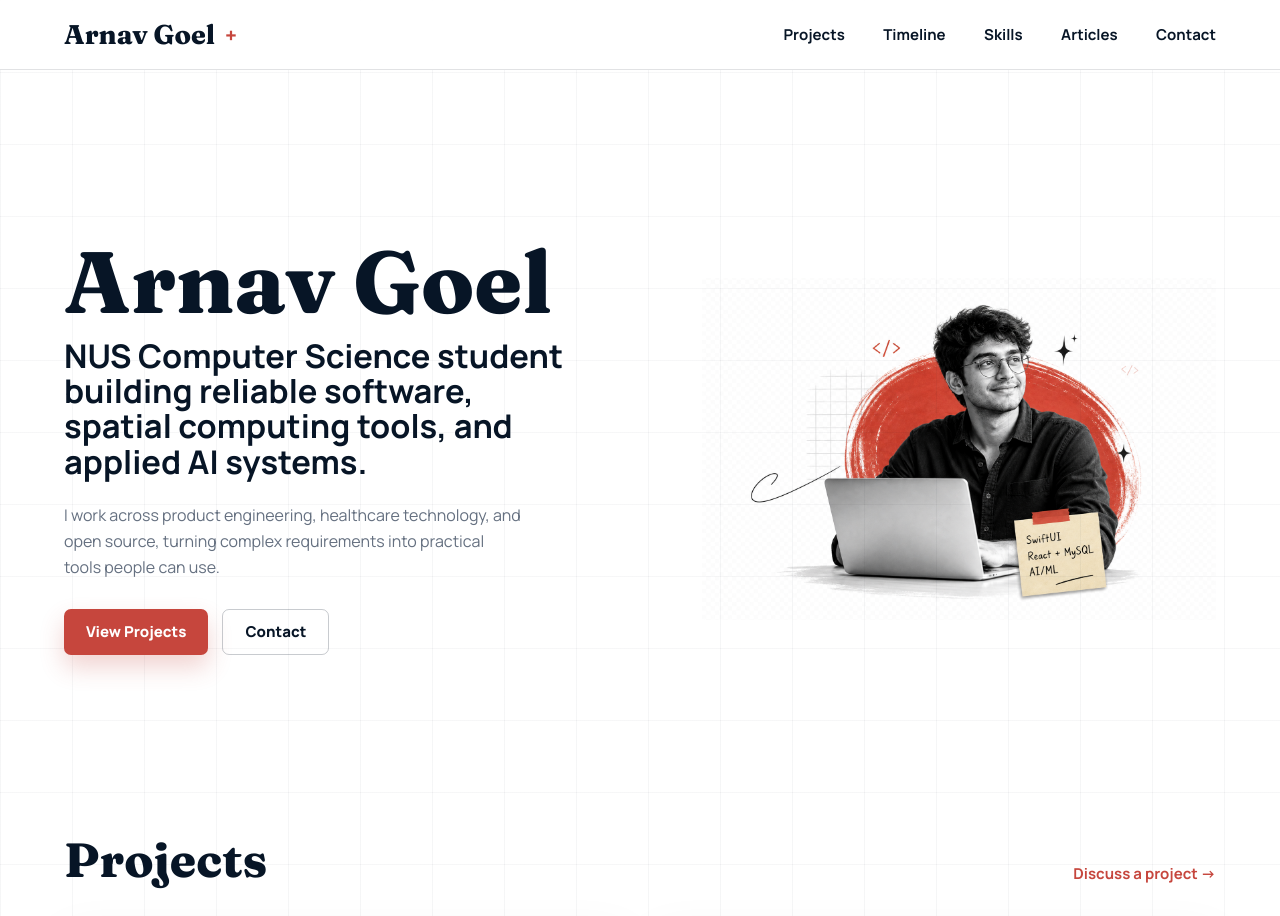
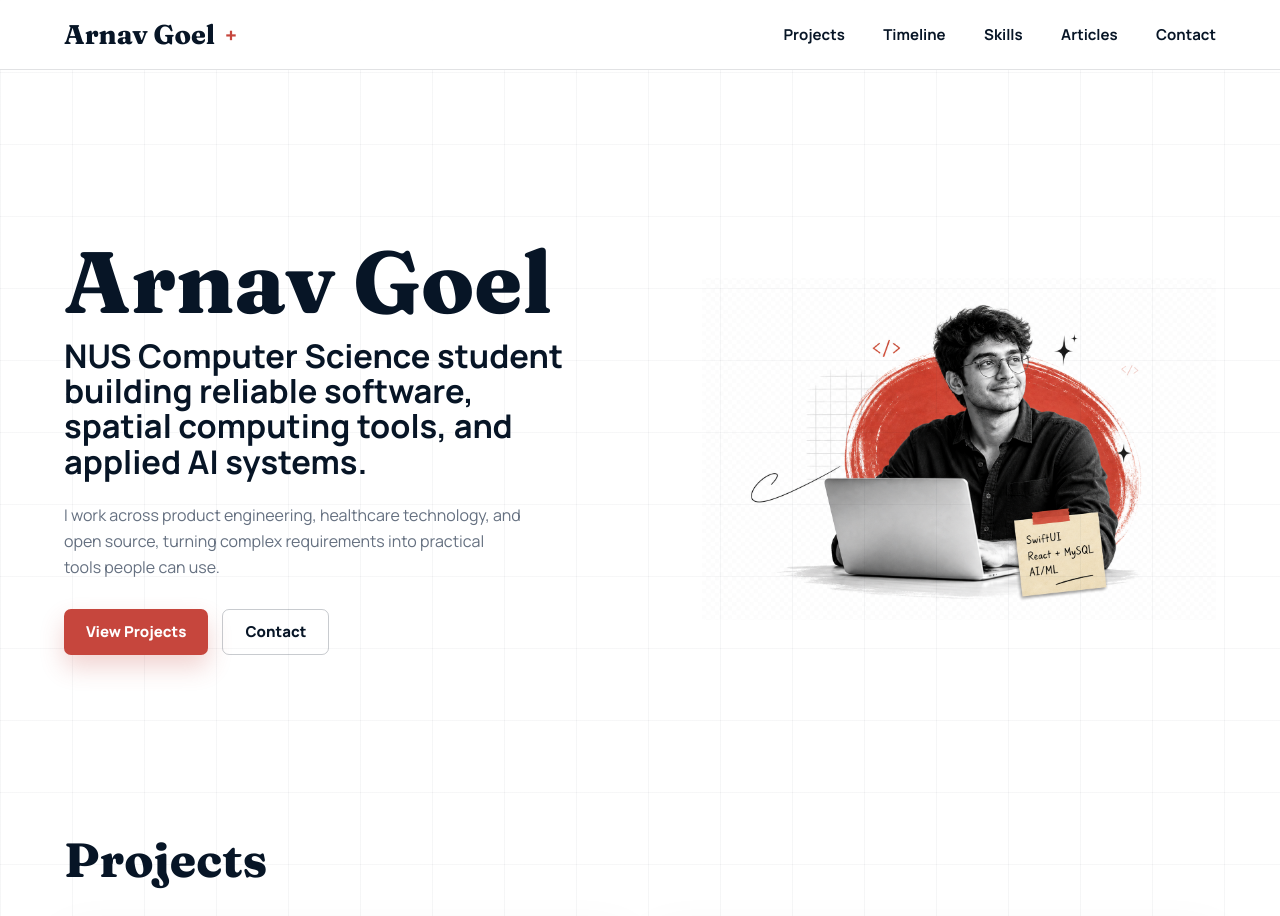
Before and after one commit to arnav-goel05/portfolio-website, a React (Vite) app: page / in a window 1280 px wide. Shown: the top 916 px of the page. Built offline with nearby package versions, Linux system fonts and the light colour scheme; grey boxes are pictures that could not be loaded.

Commit message:
Remove projects heading link

```diff
--- a/src/pages/PortfolioPage.tsx
+++ b/src/pages/PortfolioPage.tsx
@@ -49,7 +49,6 @@ export function PortfolioPage() {
       <section className="section-block" id="projects">
         <div className="section-heading">
           <h2>Projects</h2>
-          <a href="#contact">Discuss a project {'->'}</a>
         </div>
         <div className="project-grid">
           {projects.map((project) => (
```
